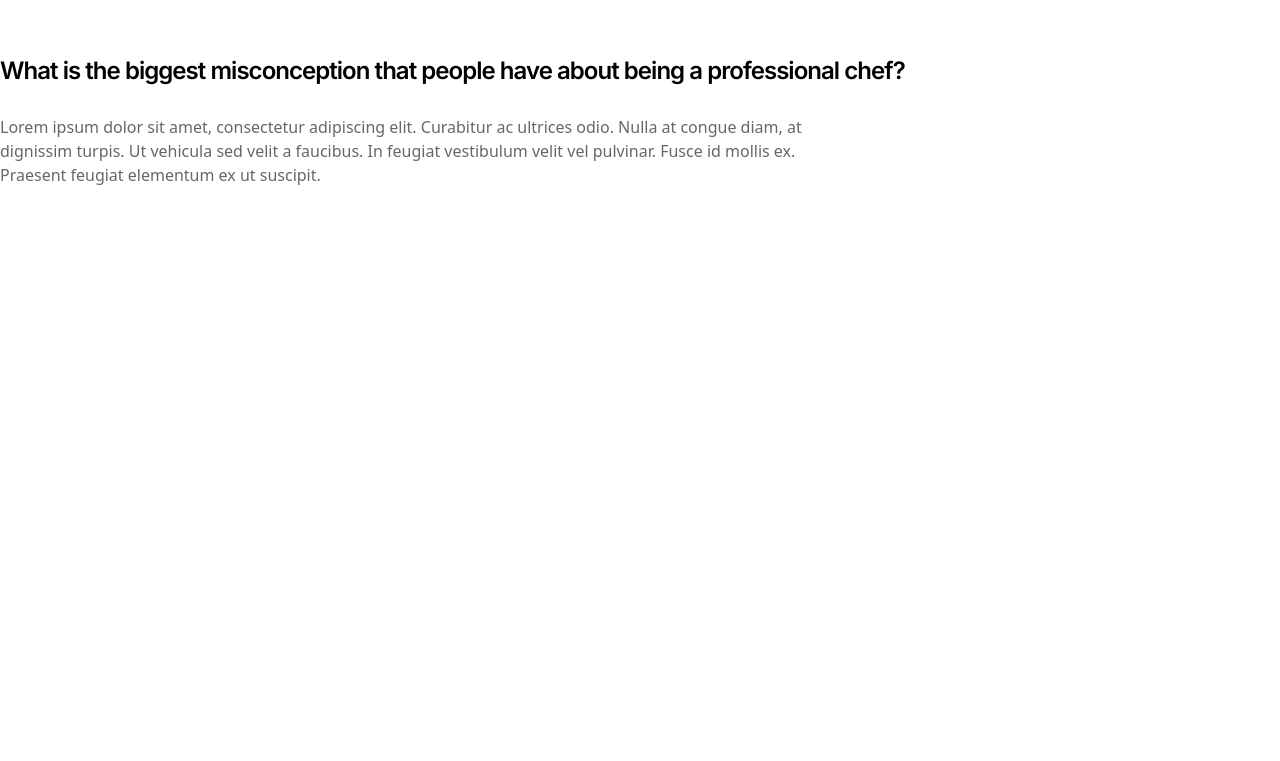
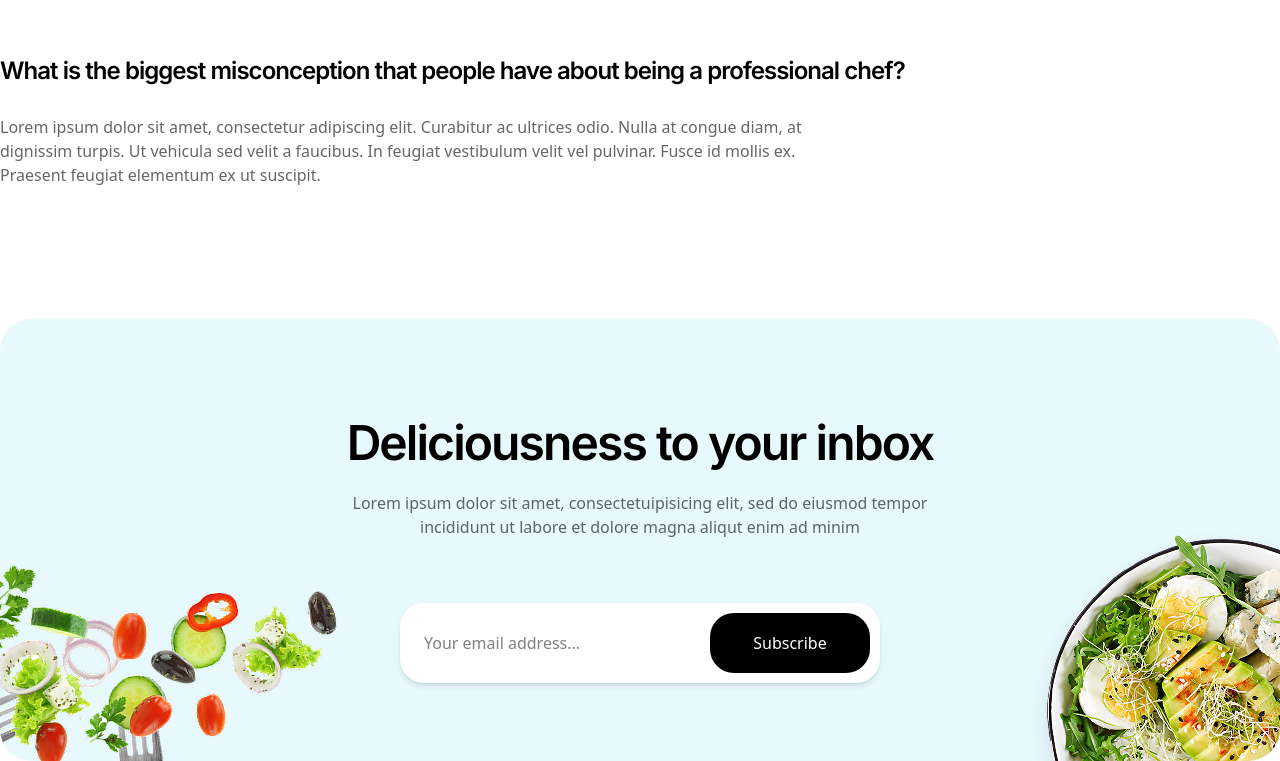
Before and after one commit to Amrmhani/finallypro1, a plain HTML site: page Blog.html in a window 1280 px wide. Shown: the part 2759-3520 px from the top of the page. Before the commit the page ends 2946 px from the top, so only its background shows below. Drawn offline with Linux system fonts and the light colour scheme.

Commit message:
Add Email Box

```diff
--- a/Blog.html
+++ b/Blog.html
@@ -137,6 +137,33 @@ wght@0,14..32,100..900;1,14..32,100..900&family=Lobster&display=swap" rel="style
         </div>
 
     </section>
+     <section class="container mx-auto  bg-(--Primary-color) rounded-4xl h-110.5 sm:w-7xl w-1xl mt-33 relative overflow-hidden pb-10">
+        <div class=" text-center sm:pt-20 pt-5">
+            <h1 class="sm:mt-5 mt-0 font-['Inter'] sm:text-[48px] text-[40px] leading-[100%] tracking-[-0.04em] font-semibold">Deliciousness to
+                your inbox</h1>
+            <p class="text-[#00000099] sm:mt-6 mt-3">Lorem ipsum dolor sit amet, consectetuipisicing elit, sed do eiusmod tempor
+                <br> incididunt ut labore et dolore magna aliqut enim ad minim
+            </p>
+        </div>
+        <div class="flex items-center justify-center mt-16 ">
+            <div class="relative">
+                <input type="text" placeholder="Your email address..."
+                    class=" bg-white outline-none border-none sm:px-6 px-3 shadow-md rounded-3xl w-90 sm:w-120 h-20">
+
+                <button
+                    class=" absolute bg-black text-white items-start right-2.5 top-1/2 -translate-y-1/2 w-30 sm:w-40 h-15 rounded-3xl">
+                    Subscribe
+                </button>
+            </div>
+            <div class="absolute bottom-0 right-0 hidden lg:block ">
+                <img src="assets/img/footerimgs/plate.png">
+            </div>
+
+            <div class="absolute bottom-0 left-0 hidden xl:block">
+                <img src="assets/img/footerimgs/photo.png">
+            </div>
+        </div>
+    </section>
 </body>
 
 </html>
```
Also changed, not shown: assets/css/output.css.
